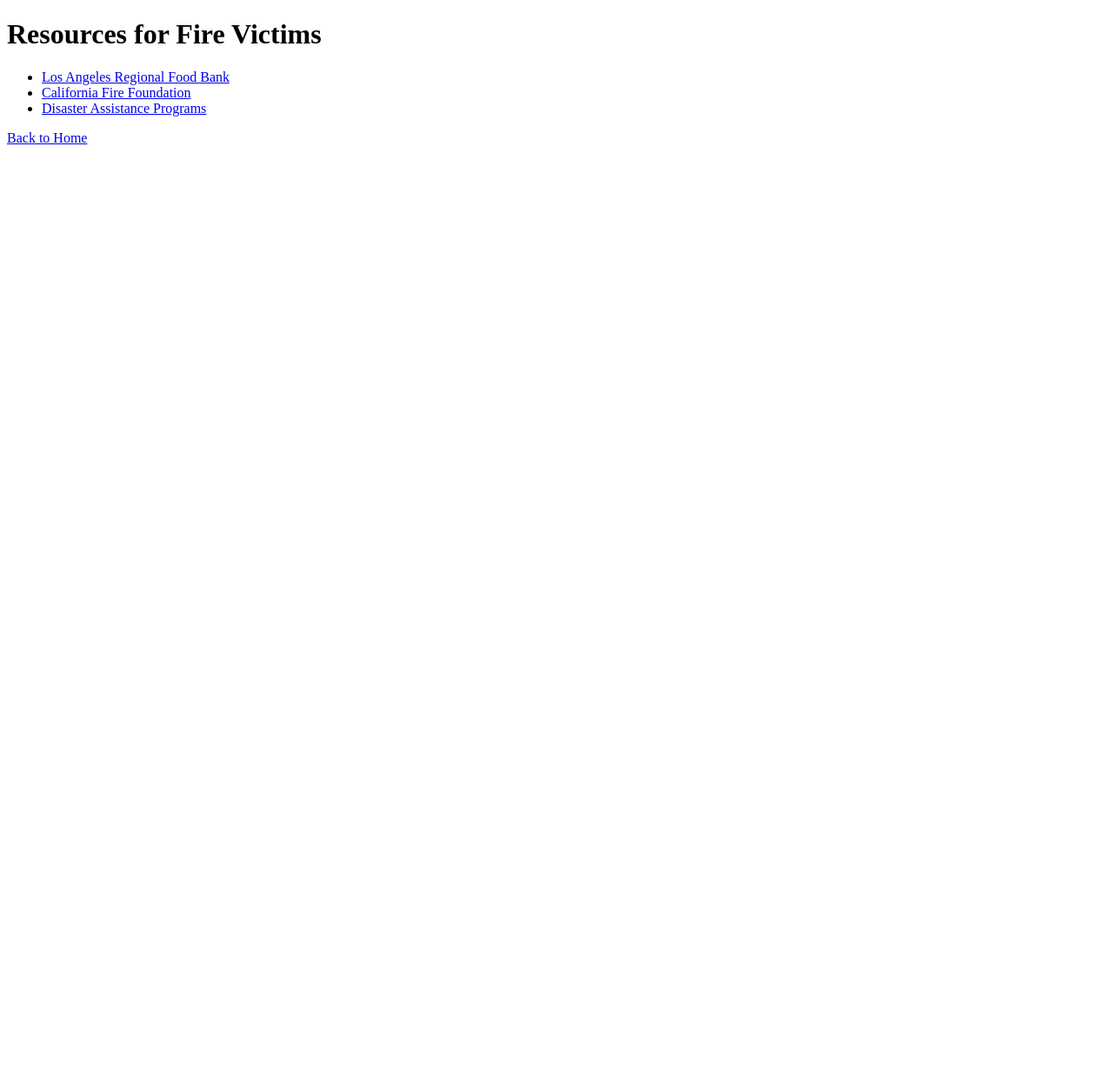
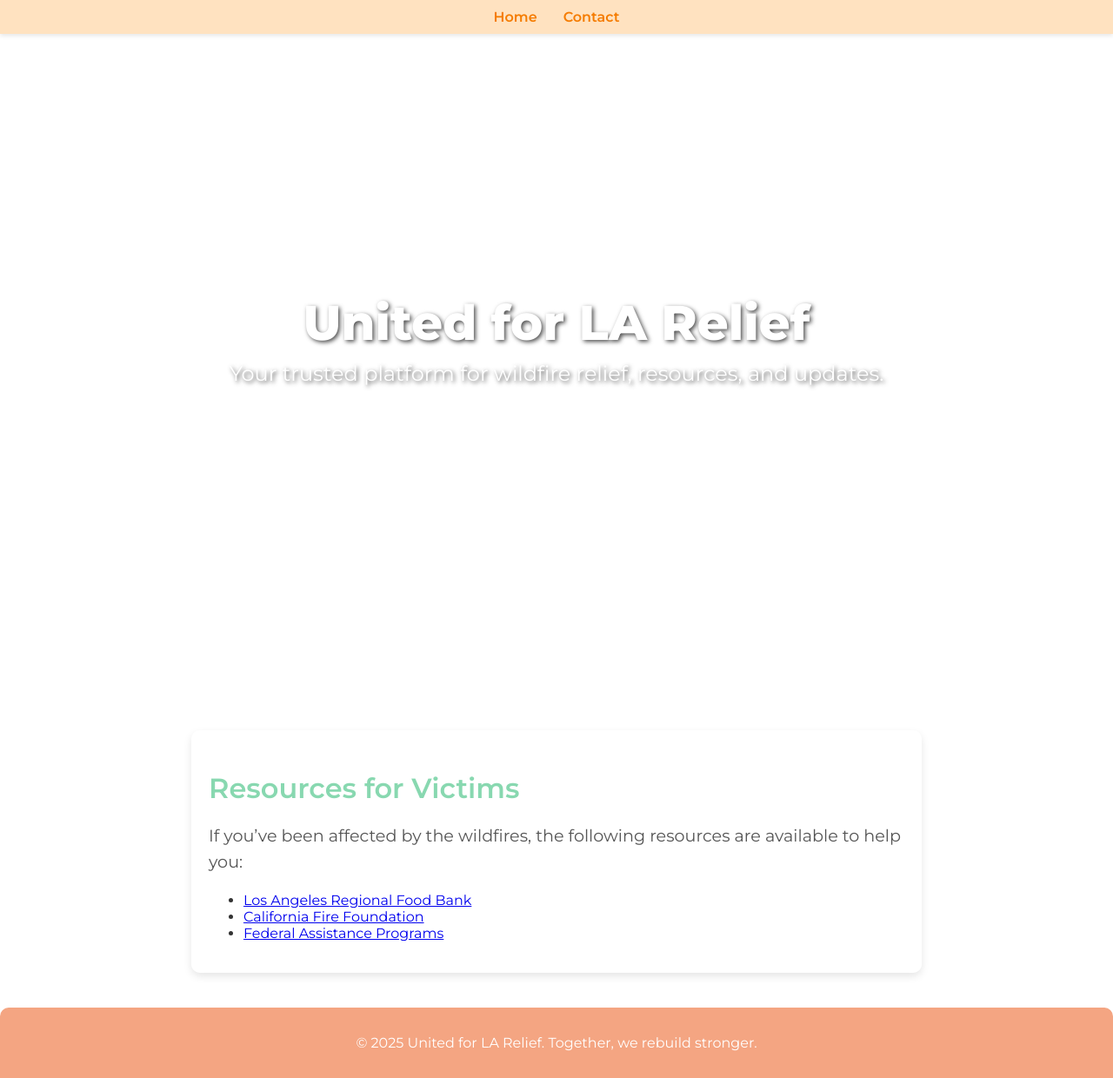
Before and after one commit to itsanastasia777/rebuilding-la-together, a plain HTML site: page victim.html in a window 1280 px wide. Shown: the whole page at 87% size. Before the commit the page ends 800 px from the top, so only its background shows below. Drawn offline with Linux system fonts and the light colour scheme.

Commit message:
Update victim.html

```diff
--- a/victim.html
+++ b/victim.html
@@ -3,15 +3,41 @@
 <head>
     <meta charset="UTF-8">
     <meta name="viewport" content="width=device-width, initial-scale=1.0">
-    <title>Resources for Fire Victims</title>
+    <title>I am a Victim</title>
+    <link href="https://fonts.googleapis.com/css2?family=Montserrat:wght@400;600;800&display=swap" rel="stylesheet">
+    <link rel="stylesheet" href="assetsassets/assets_styles.css">
 </head>
 <body>
-    <h1>Resources for Fire Victims</h1>
-    <ul>
-        <li><a href="https://www.lafoodbank.org/">Los Angeles Regional Food Bank</a></li>
-        <li><a href="https://www.cafirefoundation.org/">California Fire Foundation</a></li>
-        <li><a href="https://www.disasterassistance.gov/">Disaster Assistance Programs</a></li>
-    </ul>
-    <a href="index.html">Back to Home</a>
+    <!-- Navigation Bar -->
+    <nav>
+        <ul>
+            <li><a href="index.html">Home</a></li>
+            <li><a href="#contact">Contact</a></li>
+        </ul>
+    </nav>
+
+    <!-- Hero Section -->
+    <header id="hero">
+        <h1>United for LA Relief</h1>
+        <p>Your trusted platform for wildfire relief, resources, and updates.</p>
+    </header>
+
+    <!-- Page Content -->
+    <main>
+        <section id="content">
+            <h2>Resources for Victims</h2>
+            <p>If you’ve been affected by the wildfires, the following resources are available to help you:</p>
+            <ul>
+                <li><a href="https://www.lafoodbank.org/" target="_blank">Los Angeles Regional Food Bank</a></li>
+                <li><a href="https://www.cafirefoundation.org/" target="_blank">California Fire Foundation</a></li>
+                <li><a href="https://www.disasterassistance.gov/" target="_blank">Federal Assistance Programs</a></li>
+            </ul>
+        </section>
+    </main>
+
+    <!-- Footer -->
+    <footer>
+        <p>© 2025 United for LA Relief. Together, we rebuild stronger.</p>
+    </footer>
 </body>
 </html>
```
